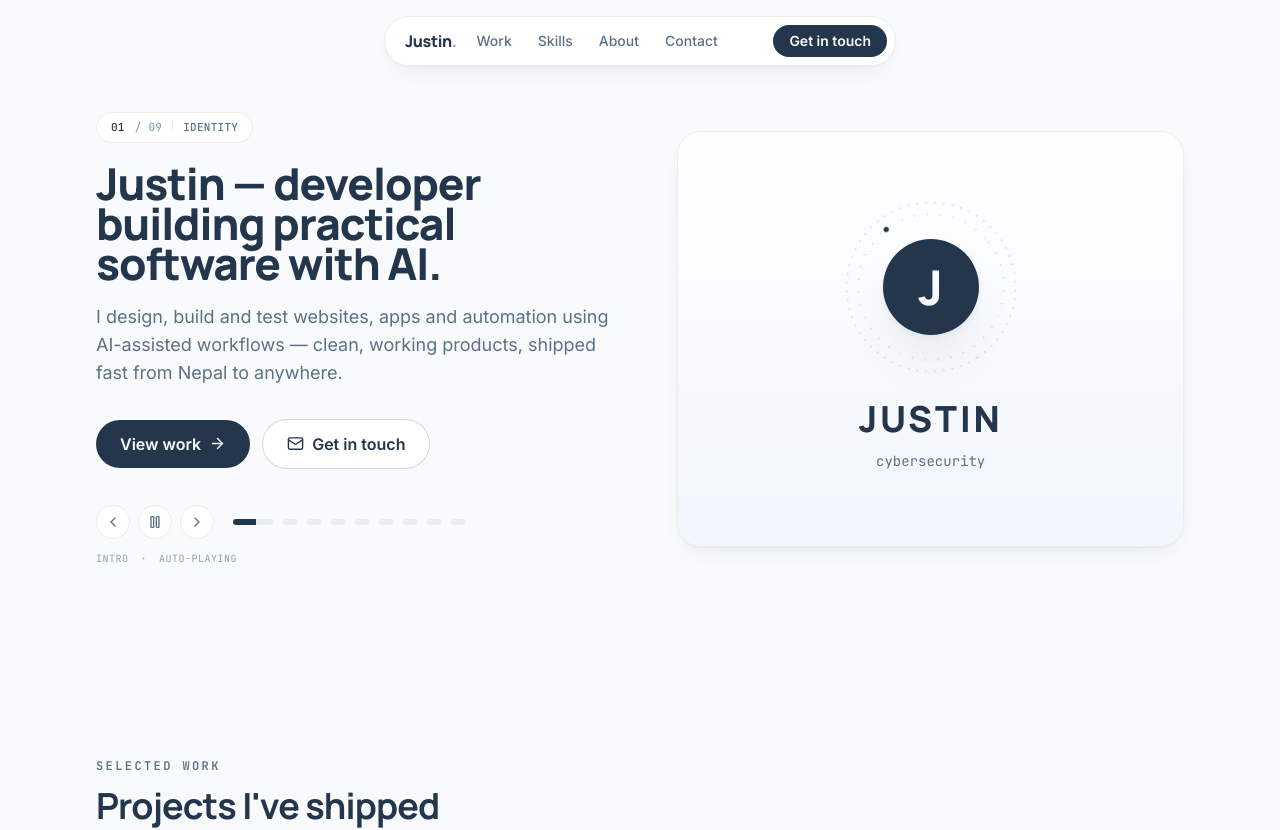
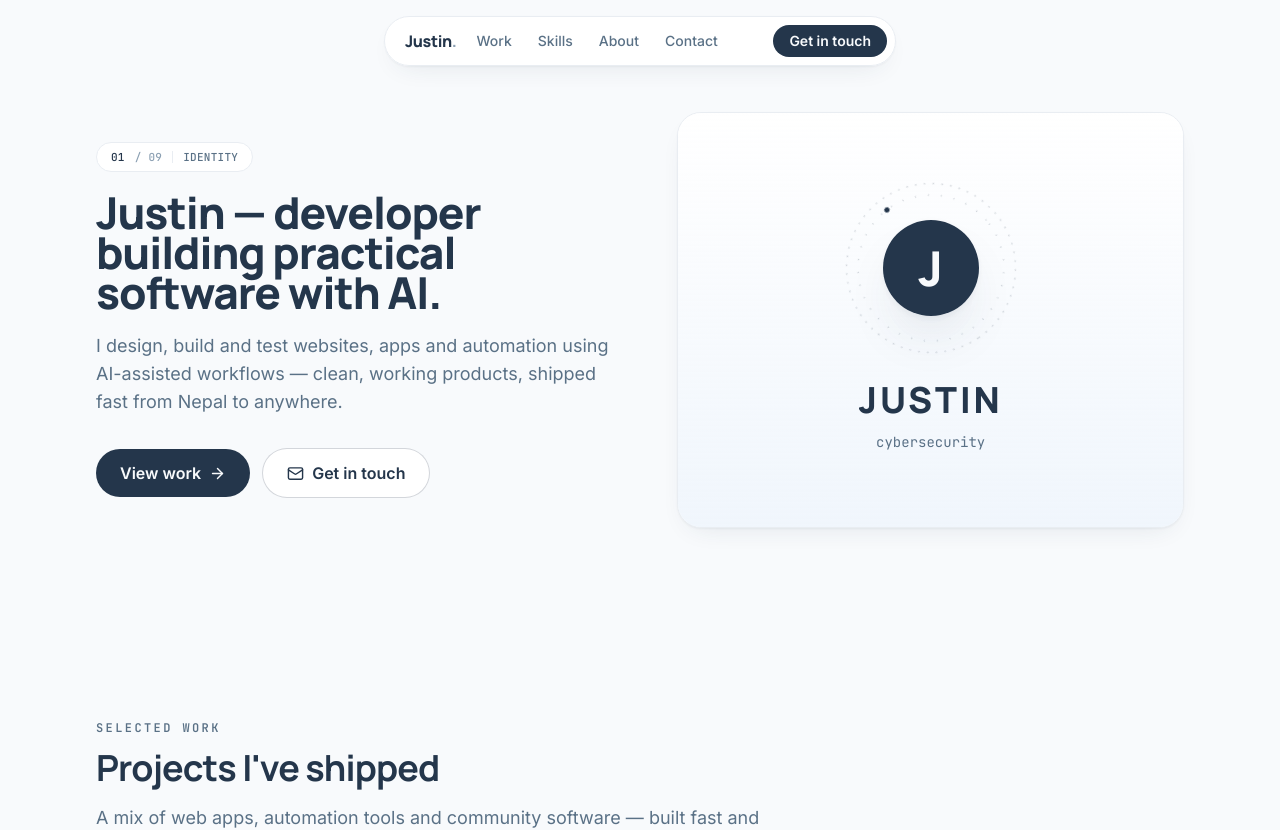
Before and after one commit to Brolomna/justin-portfolio, a React (Vite) app: page / in a window 1280 px wide. Shown: the top 830 px of the page. Built offline with nearby package versions, Linux system fonts and the light colour scheme.

Commit message:
remove presentation controls; timer always advances regardless of pointer or focus

```diff
--- a/src/components/presentation/Presentation.tsx
+++ b/src/components/presentation/Presentation.tsx
@@ -1,11 +1,4 @@
-import {
-  ArrowRight,
-  ChevronLeft,
-  ChevronRight,
-  Mail,
-  Pause,
-  Play,
-} from 'lucide-react';
+import { ArrowRight, Mail } from 'lucide-react';
 import { portfolio } from '@/data/portfolio';
 import { scenes } from '@/data/scenes';
 import { usePresentation } from '@/hooks/usePresentation';
@@ -30,18 +23,9 @@ export default function Presentation() {
         } else if (e.key === 'ArrowRight') {
           e.preventDefault();
           p.next();
-        } else if (e.key === ' ') {
-          e.preventDefault();
-          p.togglePlay();
         }
       }}
-      onMouseEnter={() => p.setInteracting(true)}
-      onMouseLeave={() => p.setInteracting(false)}
-      onFocusCapture={() => p.setInteracting(true)}
-      onBlurCapture={() => p.setInteracting(false)}
-      className={`relative overflow-hidden pt-24 sm:pt-28 pb-14 sm:pb-20 outline-none focus-visible:ring-2 focus-visible:ring-ink/30 ${
-        p.playing ? '' : 'pp-paused'
-      }`}
+      className="relative overflow-hidden pt-24 sm:pt-28 pb-14 sm:pb-20 outline-none focus-visible:ring-2 focus-visible:ring-ink/30"
     >
       {/* static backdrop band */}
       <div className="absolute inset-0 -z-10 pointer-events-none bg-gradient-to-b from-mist/70 via-porcelain to-porcelain" />
@@ -92,75 +76,6 @@ export default function Presentation() {
                 {hero.secondaryCta.label}
               </a>
             </div>
-
-            {/* Controls */}
-            <div className="mt-9">
-              <div className="flex flex-wrap items-center gap-x-2 gap-y-2">
-                <button
-                  type="button"
-                  onClick={p.prev}
-                  aria-label="Previous scene"
-                  className="rounded-full border border-coolgray bg-white p-2 text-ink-mute transition-colors hover:text-ink hover:border-ink/30"
-                >
-                  <ChevronLeft size={16} />
-                </button>
-                <button
-                  type="button"
-                  onClick={p.togglePlay}
-                  aria-label={p.playing ? 'Pause the presentation' : 'Play the presentation'}
-                  aria-pressed={p.playing}
-                  className="rounded-full border border-coolgray bg-white p-2 text-ink-mute transition-colors hover:text-ink hover:border-ink/30"
-                >
-                  {p.playing ? <Pause size={16} /> : <Play size={16} />}
-                </button>
-                <button
-                  type="button"
-                  onClick={p.next}
-                  aria-label="Next scene"
-                  className="rounded-full border border-coolgray bg-white p-2 text-ink-mute transition-colors hover:text-ink hover:border-ink/30"
-                >
-                  <ChevronRight size={16} />
-                </button>
-
-                <div className="ml-2 flex min-w-0 flex-wrap items-center gap-1" role="tablist" aria-label="Scenes">
-                  {scenes.map((s, i) => (
-                    <button
-                      key={s.id}
-                      type="button"
-                      role="tab"
-                      aria-selected={i === index}
-                      aria-label={`Scene ${i + 1}: ${s.kicker}`}
-                      onClick={() => p.goTo(i)}
-                      className="group relative flex h-6 items-center px-[3px]"
-                    >
-                      <span
-                        className={`relative block h-1.5 overflow-hidden rounded-full transition-all duration-300 ${
-                          i === index ? 'w-8 sm:w-10 bg-coolgray' : 'w-3 sm:w-3.5 bg-coolgray group-hover:bg-ink-faint'
-                        }`}
-                      >
-                        {i === index && p.autoActive && (
-                          <span
-                            key={`bar-${index}`}
-                            className="absolute inset-y-0 left-0 bg-ink"
-                            style={{ animation: `pp-progress ${scene.duration}s linear forwards` }}
-                          />
-                        )}
-                        {i === index && !p.autoActive && (
-                          <span className="absolute inset-y-0 left-0 w-1/3 bg-ink" />
-                        )}
-                        {i < index && <span className="absolute inset-0 bg-ink/50" />}
-                      </span>
-                    </button>
-                  ))}
-                </div>
-              </div>
-
-              <div className="mt-3 hidden sm:flex items-center gap-3 font-mono text-[10px] uppercase tracking-wider text-ink-faint">
-                <span>{scene.nav}</span>
-                <span aria-hidden="true">·</span>
-                <span>{p.reducedMotion ? 'manual mode (reduced motion)' : p.playing ? 'auto-playing' : 'paused'}</span>
-              </div>
-            </div>
           </div>
 
           {/* Visual panel */}
--- a/src/hooks/usePresentation.ts
+++ b/src/hooks/usePresentation.ts
@@ -6,38 +6,28 @@ export interface Presentation {
   index: number;
   scene: Scene;
   count: number;
-  playing: boolean;
-  autoActive: boolean;
   reducedMotion: boolean;
   goTo: (i: number) => void;
   next: () => void;
   prev: () => void;
-  togglePlay: () => void;
-  setInteracting: (v: boolean) => void;
 }
 
 export function usePresentation(all: Scene[]): Presentation {
   const reducedMotion = useReducedMotion();
   const [index, setIndex] = useState(0);
-  const [playing, setPlaying] = useState(true);
-  const [interacting, setInteracting] = useState(false);
+  const scene = all[index];
 
-  // Reduced motion: never auto-advance; visitor steps manually.
+  // Auto-advance continuously, regardless of pointer or focus position.
+  // Reduced motion: scenes never advance on their own; keyboard arrows
+  // still step them manually.
   useEffect(() => {
-    if (reducedMotion) setPlaying(false);
-  }, [reducedMotion]);
-
-  const scene = all[index];
-  const autoActive = playing && !interacting && !reducedMotion;
-
-  useEffect(() => {
-    if (!autoActive) return;
+    if (reducedMotion) return;
     const t = window.setTimeout(
       () => setIndex((i) => (i + 1) % all.length),
       scene.duration * 1000
     );
     return () => window.clearTimeout(t);
-  }, [autoActive, index, scene.duration, all.length]);
+  }, [reducedMotion, index, scene.duration, all.length]);
 
   const goTo = useCallback((i: number) => setIndex(i), []);
   const next = useCallback(() => setIndex((i) => (i + 1) % all.length), [all.length]);
@@ -45,19 +35,14 @@ export function usePresentation(all: Scene[]): Presentation {
     () => setIndex((i) => (i - 1 + all.length) % all.length),
     [all.length]
   );
-  const togglePlay = useCallback(() => setPlaying((p) => !p), []);
 
   return {
     index,
     scene,
     count: all.length,
-    playing,
-    autoActive,
     reducedMotion,
     goTo,
     next,
     prev,
-    togglePlay,
-    setInteracting,
   };
 }
--- a/src/index.css
+++ b/src/index.css
@@ -44,14 +44,6 @@
   transform: translateY(0);
 }
 
-/* Presentation: pause every scene animation while paused */
-
-.pp-paused .pp-scene *,
-.pp-paused .pp-scene *::before,
-.pp-paused .pp-scene *::after {
-  animation-play-state: paused !important;
-}
-
 /* Scene swap transition */
 @keyframes scene-in {
   from { opacity: 0; transform: translateY(10px) scale(0.99); }
@@ -64,11 +56,6 @@
   to { opacity: 1; transform: translateY(0); }
 }
 .pp-text { animation: scene-text-in 0.5s cubic-bezier(0.16, 1, 0.3, 1) both; }
-
-@keyframes pp-progress {
-  from { width: 0%; }
-  to { width: 100%; }
-}
 
 /* ---------- Scene 1: Identity ---------- */
 @keyframes id-ring { to { transform: rotate(360deg); } }
```
